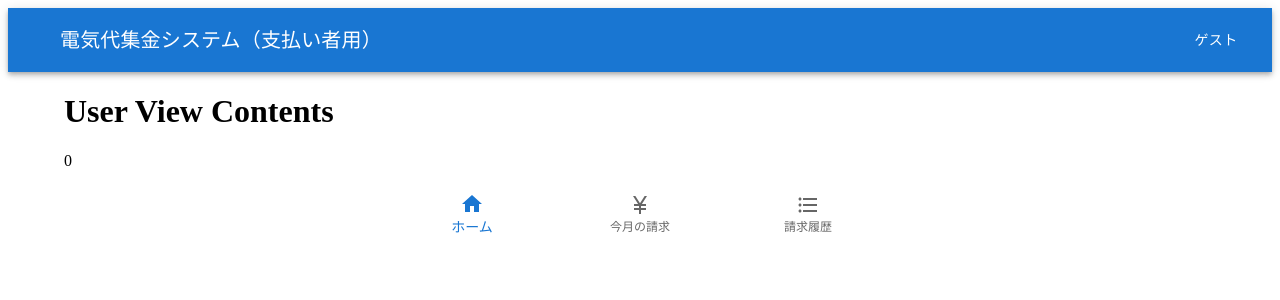
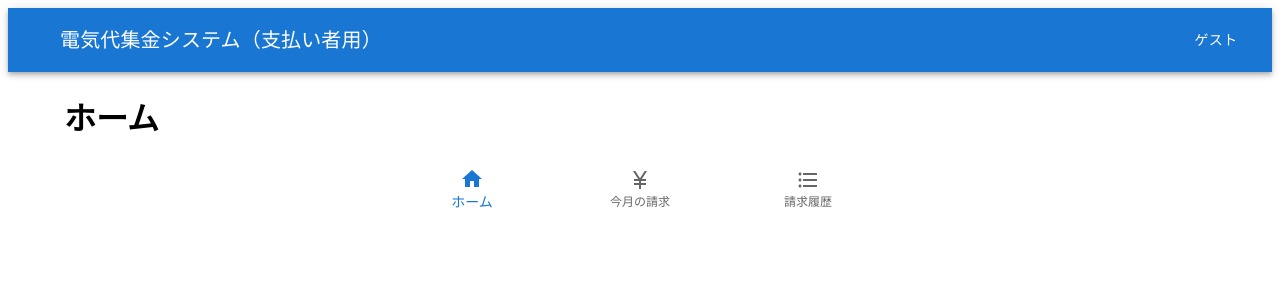
Before and after one commit to KHashimoto3/ApartmentBillingPortal, a React (Create React App) app in the folder front/: page / in a window 1280 px wide. Shown: the top 300 px of the page. Built offline with nearby package versions, Linux system fonts and the light colour scheme.

Commit message:
ボタンナビゲーション(タブ)を選んだ時のページコンポーネントを用意した。

```diff
--- a/front/src/components/user/UserViewContents.tsx
+++ b/front/src/components/user/UserViewContents.tsx
@@ -1,12 +1,19 @@
+import { Home } from "./contentPage/Home";
+import { NextBilling } from "./contentPage/Billing";
+import { History } from "./contentPage/History";
+
 type Props = {
     contentsNo: number
 }
 
 export const UserViewContents = (props: Props) => {
-    return (
-        <div>
-            <h1>User View Contents</h1>
-            <p>{props.contentsNo}</p>
-        </div>
-    )
+    if (props.contentsNo === 0) {
+        return <Home />;
+    } else if (props.contentsNo === 1) {
+        return <NextBilling />;
+    } else if (props.contentsNo === 2) {
+        return <History />;
+    } else {
+        return <h1>メニューを選択してください。</h1>
+    }
 }
--- /dev/null
+++ b/front/src/components/user/contentPage/Billing.tsx
@@ -0,0 +1,7 @@
+export const NextBilling = () => {
+    return (
+        <div>
+            <h1>NextBilling</h1>
+        </div>
+    )
+}
--- /dev/null
+++ b/front/src/components/user/contentPage/History.tsx
@@ -0,0 +1,7 @@
+export const History = () => {
+    return (
+        <div>
+            <h1>History</h1>
+        </div>
+    )
+}
--- /dev/null
+++ b/front/src/components/user/contentPage/Home.tsx
@@ -0,0 +1,5 @@
+export const Home = () => {
+    return (
+        <h1>ホーム</h1>
+    )
+}
```
